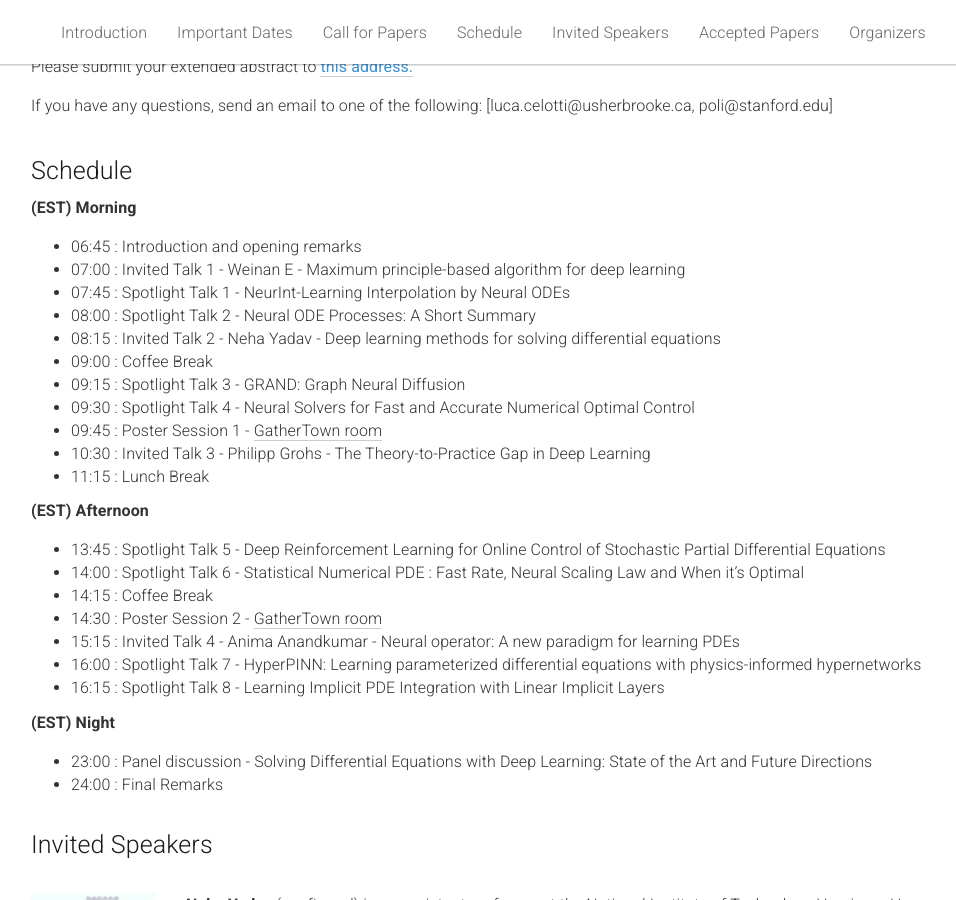
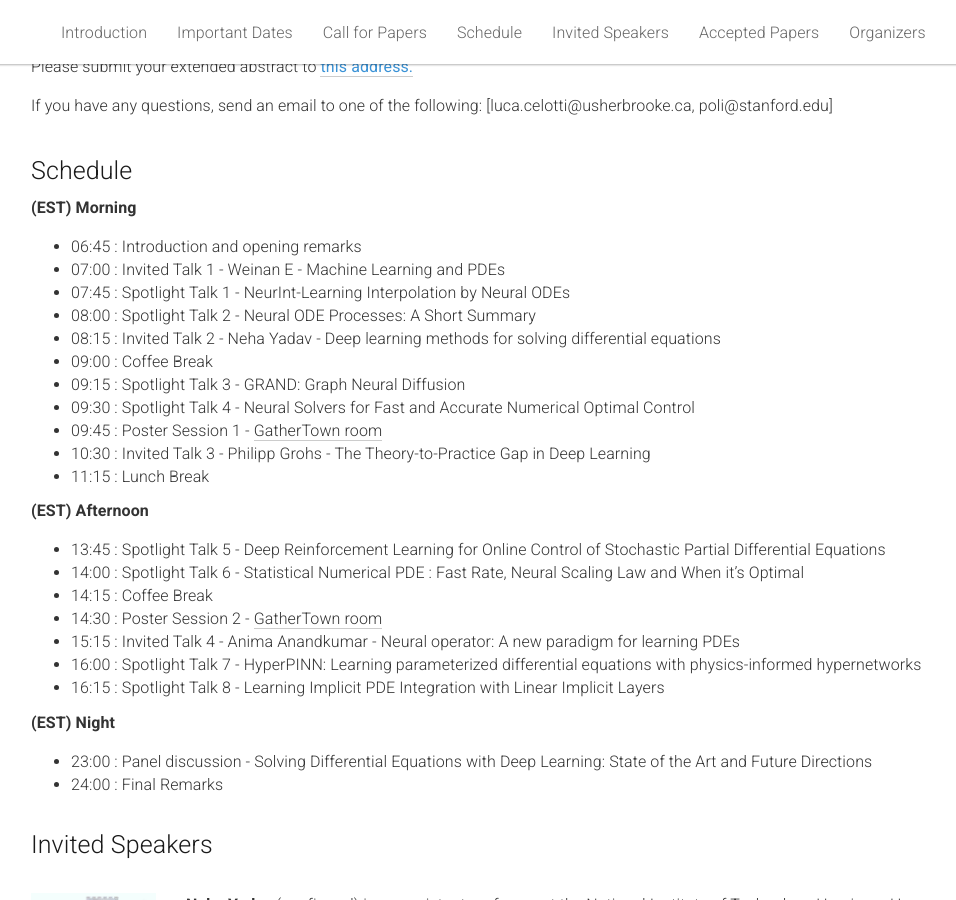
Before and after one commit to dl-de/dl-de.github.io, a Jekyll site: the page built from _pages/home.md, in a window 1280 px wide and 900 px high, scrolled down 1751 px. Shown: the whole window, without its empty margins (134-1090 px from the left). Built offline with Jekyll 4.4.1, drawn with Linux system fonts in a browser that asks for light colours.

Commit message:
minor changes

```diff
--- a/_pages/home.md
+++ b/_pages/home.md
@@ -193,7 +193,7 @@ The scope of the workshop spans topics at the intersection of DL and DEs, includ
     <p><b>(EST) Morning </b></p>
     <ul>
       <li>06:45 : Introduction and opening remarks</li>
-      <li>07:00 : Invited Talk 1 - Weinan E - Maximum principle-based algorithm for deep learning</li>
+      <li>07:00 : Invited Talk 1 - Weinan E - Machine Learning and PDEs</li>
       <li>07:45 : Spotlight Talk 1 - NeurInt-Learning Interpolation by Neural ODEs </li>
       <li>08:00 : Spotlight Talk 2 - Neural ODE Processes: A Short Summary  </li>
       <li>08:15 : Invited Talk 2 - Neha Yadav - Deep learning methods for solving differential equations </li>
```
